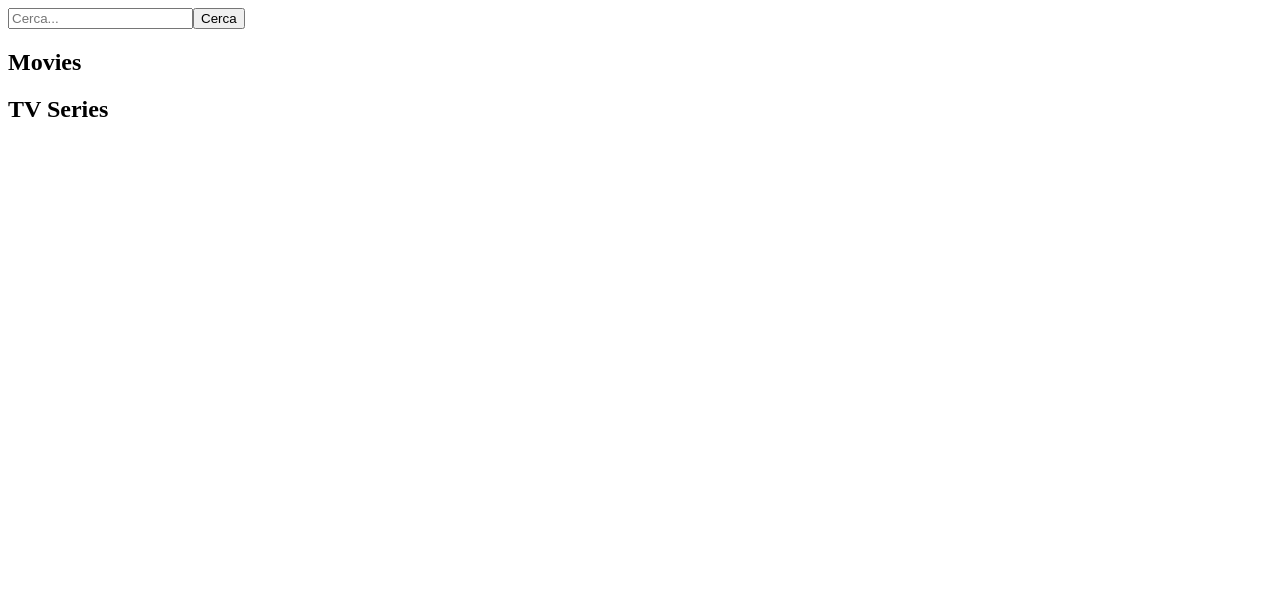
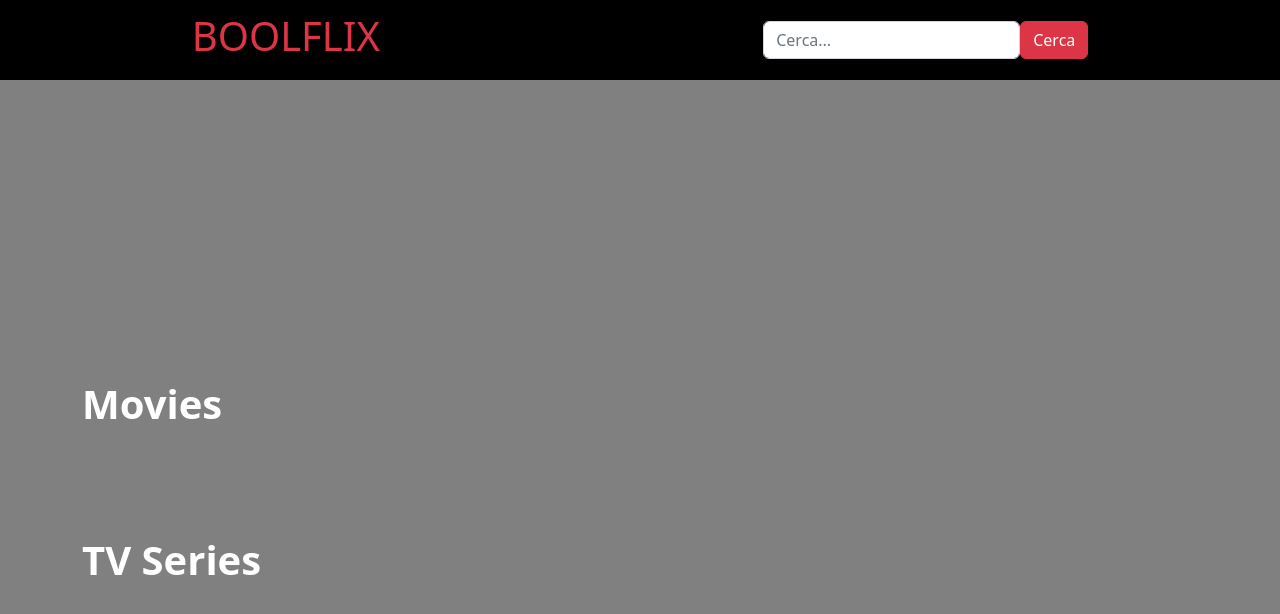
Before and after one commit to GiuseppeBergamo/vue-boolflix, a Vue app: page / in a window 1280 px wide. Shown: the top 614 px of the page. Built offline with nearby package versions, Linux system fonts and the light colour scheme.

Commit message:
started layout

```diff
--- a/src/App.vue
+++ b/src/App.vue
@@ -1,6 +1,11 @@
 <template>
-  <div id="app">
-    <SearchBar placeholder="Cerca..." buttonText="Cerca" @search="searchData"></SearchBar>
+  <div id="app" class="bg-grey">
+    <header class="d-flex justify-content-around align-items-center">
+      <div>
+        <h1 class="text-danger">BOOLFLIX</h1>
+      </div>
+      <SearchBar placeholder="Cerca..." buttonText="Cerca" @search="searchData"></SearchBar>
+    </header>
 
     <MovieSection :movies="movies"></MovieSection>
 
@@ -9,18 +14,18 @@
 </template>
 
 <script>
-import SearchBar from './components/SearchBar.vue';
 import axios from 'axios';
 import MovieSection from './components/MovieSection.vue';
-import SeriesSection from './components/SeriesSection.vue'
+import SeriesSection from './components/SeriesSection.vue';
+import SearchBar from './components/SearchBar.vue';
 
 
 export default {
   name: 'App',
   components: {
-    SearchBar,
     MovieSection,
-    SeriesSection
+    SeriesSection,
+    SearchBar
   },
   data(){
     return{
@@ -64,5 +69,19 @@ export default {
 </script>
 
 <style lang="scss">
+@import './assets/scss/style.scss';
+.bg-grey{
+  background-color: gray;
+}
+#app{
+  min-height: 100vh;
+}
+header {
+  height: 80px;
+  background-color: black;
+}
 
+ul{
+  list-style-type: none;
+}
 </style>
--- a/src/components/BaseCard.vue
+++ b/src/components/BaseCard.vue
@@ -1,14 +1,16 @@
 <template>
-    <ul>
-        <li><img :src="posterSrc" alt=""></li>
+    <div class="col">
+        <img :src="posterSrc" alt="" id="poster" class="img-fluid rounded h-100">
+        <ul class="d-none">
             <li>{{ card.name || card.title}}</li>
             <li>{{ card.original_name || card.original_title }}</li>
             <li>
-            <img v-if="card.original_language === 'it' || 'en'" :src="flagImageSrc" :alt="card.original_language">
+                <img v-if="card.original_language === 'it' || 'en'" :src="flagImageSrc" :alt="card.original_language" class="w-25">
                 <span v-else>{{ card.original_language }}</span>
             </li>
             <li>{{ voteNumber }}</li>
         </ul>
+    </div>
 </template>
 
 <script>
@@ -31,6 +33,6 @@ export default {
 }
 </script>
 
-<style>
+<style scoped>
 
 </style>
--- a/src/components/MovieSection.vue
+++ b/src/components/MovieSection.vue
@@ -1,7 +1,9 @@
 <template>
-  <section id="movies">
-    <h2>Movies</h2>
-    <BaseCard v-for="movie in movies" :key="movie.id" :card="movie"></BaseCard>
+  <section id="movies" class="container">
+    <h2 class="h1 text-white fw-bold mb-4">Movies</h2>
+    <div class="row row-cols-4 g-3 text-center">
+        <BaseCard v-for="movie in movies" :key="movie.id" :card="movie"></BaseCard>
+    </div>
   </section>
 </template>
 
@@ -16,6 +18,9 @@ export default {
 }
 </script>
 
-<style>
-
+<style scoped>
+#movies{
+    margin-top: 300px;
+    margin-bottom: 100px;
+}
 </style>
--- a/src/components/SearchBar.vue
+++ b/src/components/SearchBar.vue
@@ -1,7 +1,7 @@
 <template>
-  <div>
-    <input type="text" :placeholder="placeholder" v-model="text" @keyup.enter="emitSearch">
-    <button type="button" @click="emitSearch"> {{ buttonText }} </button>
+  <div class="d-flex align-items-center">
+    <input type="text" class="form-control" :placeholder="placeholder" v-model="text" @keyup.enter="emitSearch">
+    <button type="button" class="btn btn-danger" @click="emitSearch"> {{ buttonText }} </button>
   </div>
 </template>
 
--- a/src/components/SeriesSection.vue
+++ b/src/components/SeriesSection.vue
@@ -1,7 +1,9 @@
 <template>
-  <section id="movies">
-    <h2>TV Series</h2>
-    <BaseCard v-for="serie in series" :key="serie.id" :card="serie"></BaseCard>
+  <section id="series" class="container">
+    <h2 class="h1 text-white fw-bold mb-4">TV Series</h2>
+    <div class="row row-cols-4 g-3 text-center">
+        <BaseCard v-for="serie in series" :key="serie.id" :card="serie"></BaseCard>
+    </div>
   </section>
 </template>
 
@@ -16,6 +18,8 @@ export default {
 }
 </script>
 
-<style>
-
+<style scoped>
+#series{
+    padding-bottom: 200px;
+}
 </style>
```
Lines whose indentation alone changed are shown as unchanged.
